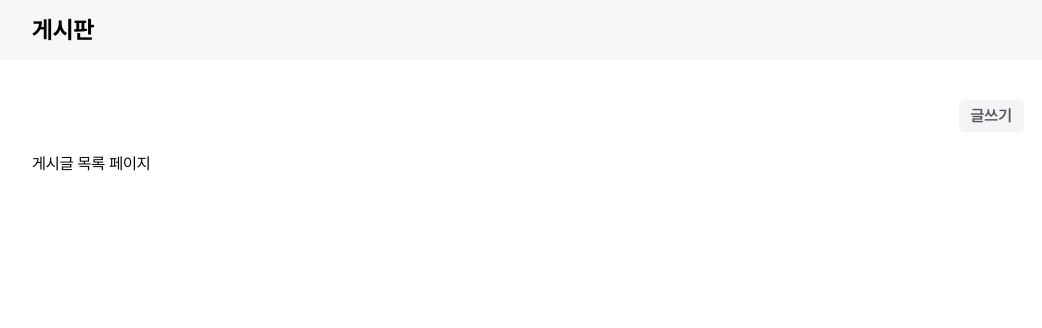
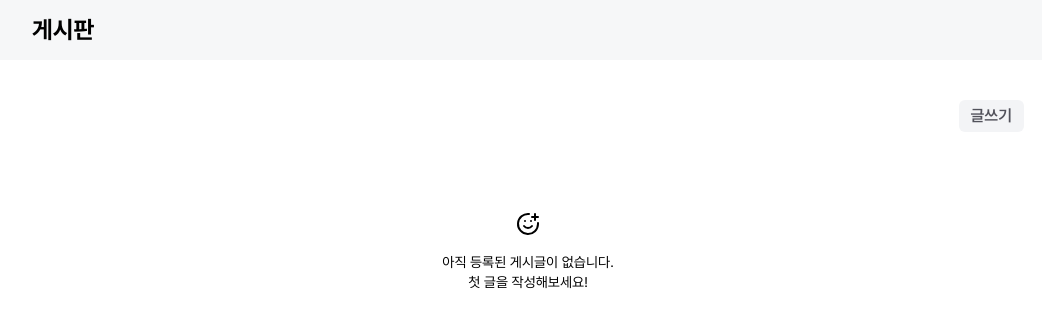
Before and after one commit to eunbinnie/soul-universe-coding-test, a Next.js app: page / in a window 1280 px wide. Shown: the top 328 px of the page, without its empty margins (112-1154 px from the left). Built offline with nearby package versions, Linux system fonts and the light colour scheme.

Commit message:
feat: 등록된 게시글이 없을 경우 안내 문구 추가

```diff
--- a/package.json
+++ b/package.json
@@ -25,6 +25,7 @@
   "dependencies": {
     "clsx": "^2",
     "cookies-next": "^4.2.1",
+    "lucide-react": "^0.525.0",
     "next": "14.2.7",
     "react": "^18",
     "react-dom": "^18",
--- a/src/app/page.tsx
+++ b/src/app/page.tsx
@@ -1,6 +1,8 @@
 import React from 'react';
 
 import LinkButton from '@/components/LinkButton';
+
+import PostList from './posts/components/PostList';
 
 const PostListPage = () => {
   return (
@@ -8,7 +10,7 @@ const PostListPage = () => {
       <div className='mb-5 flex justify-end'>
         <LinkButton href='/posts/new'>글쓰기</LinkButton>
       </div>
-      게시글 목록 페이지
+      <PostList />
     </div>
   );
 };
--- /dev/null
+++ b/src/app/posts/components/PostList.tsx
@@ -0,0 +1,29 @@
+'use client';
+
+import React from 'react';
+
+import { usePostStore } from '@/store';
+import { SmilePlus } from 'lucide-react';
+
+const PostList = () => {
+  const posts = usePostStore((state) => state.posts);
+
+  return (
+    <section>
+      {posts.length > 0 ? (
+        <div></div>
+      ) : (
+        // 등록된 게시글이 없을 경우
+        <div className='mt-20 flex flex-col items-center gap-4'>
+          <SmilePlus />
+          <p className='text-center text-sm'>
+            아직 등록된 게시글이 없습니다.
+            <br />첫 글을 작성해보세요!
+          </p>
+        </div>
+      )}
+    </section>
+  );
+};
+
+export default PostList;
--- a/src/app/posts/new/page.tsx
+++ b/src/app/posts/new/page.tsx
@@ -16,7 +16,7 @@ import Textarea from '@/components/Textarea';
 
 const NewPostPage = () => {
   const router = useRouter();
-  const updatePost = usePostStore((state) => state.updatePost);
+  const updatePost = usePostStore((state) => state.updatePost); // 게시글 추가 함수
 
   const [title, setTitle] = useState('');
   const [content, setContent] = useState('');
```
Also changed, not shown: 1 other file (tests, documents, lock files or other folders).
